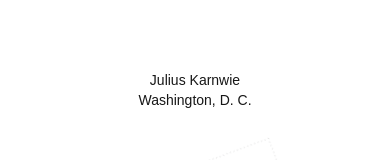
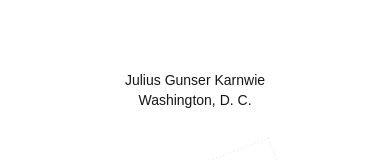
Before and after one commit to jkarnwie2000/julius-skinstric-project, a Next.js app: page /photo in a window 390 px wide. Shown: the part 189-349 px from the top of the page. Built offline with nearby package versions, Linux system fonts and the light colour scheme.

Commit message:
Improve photo page styling and responsiveness

```diff
--- a/app/photo/page.tsx
+++ b/app/photo/page.tsx
@@ -10,7 +10,7 @@ export default function PhotoPage() {
 <p className="font-semibold text-xs">TO START ANALYSIS</p>
 </div>
 <div className="mb-3 text-center text-sm leading-5 animate-fade-up">
-  <p>Julius Karnwie</p>
+  <p>Julius Gunser Karnwie</p>
   <p>Washington, D. C.</p>
 </div>
 <div className="relative flex aspect-square w-[min(762px,90vw,70vh)] items-center justify-center animate-fade-up">
@@ -49,9 +49,11 @@ export default function PhotoPage() {
     />
   </div>
 </div>
+
 <div className="absolute bottom-38.5 md:bottom-8 w-full flex justify-between md:px-9 px-13">
     <Link className="inset-0" aria-label="Back" href="/">
 <div>
+
 <div className="relative w-12 h-12 flex items-center justify-center border border-[#1A1B1C] rotate-45 scale-[1] sm:hidden">
 <span className="rotate-[-45deg] text-xs font-semibold sm:hidden">BACK</span>
 </div>
@@ -60,6 +62,7 @@ export default function PhotoPage() {
 <span className="absolute left-[15px] bottom-[13px] scale-[0.9] rotate-180 hidden sm:block group-hover:scale-[0.92] ease duration-300">▶</span>
 <span className="text-sm font-semibold hidden sm:block ml-6 ">BACK</span>
 </div>
+
 </div>
 </Link>
 </div>
```
